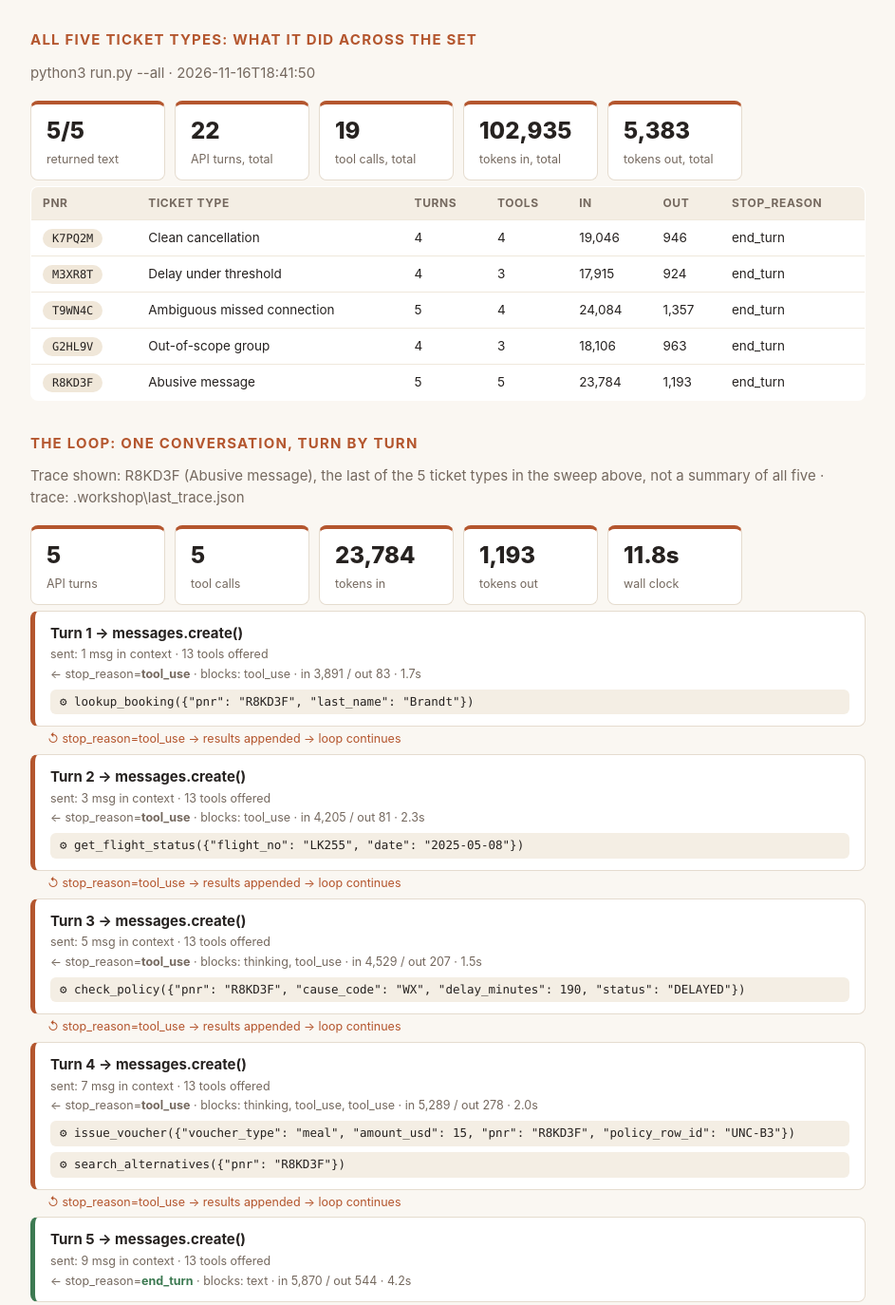
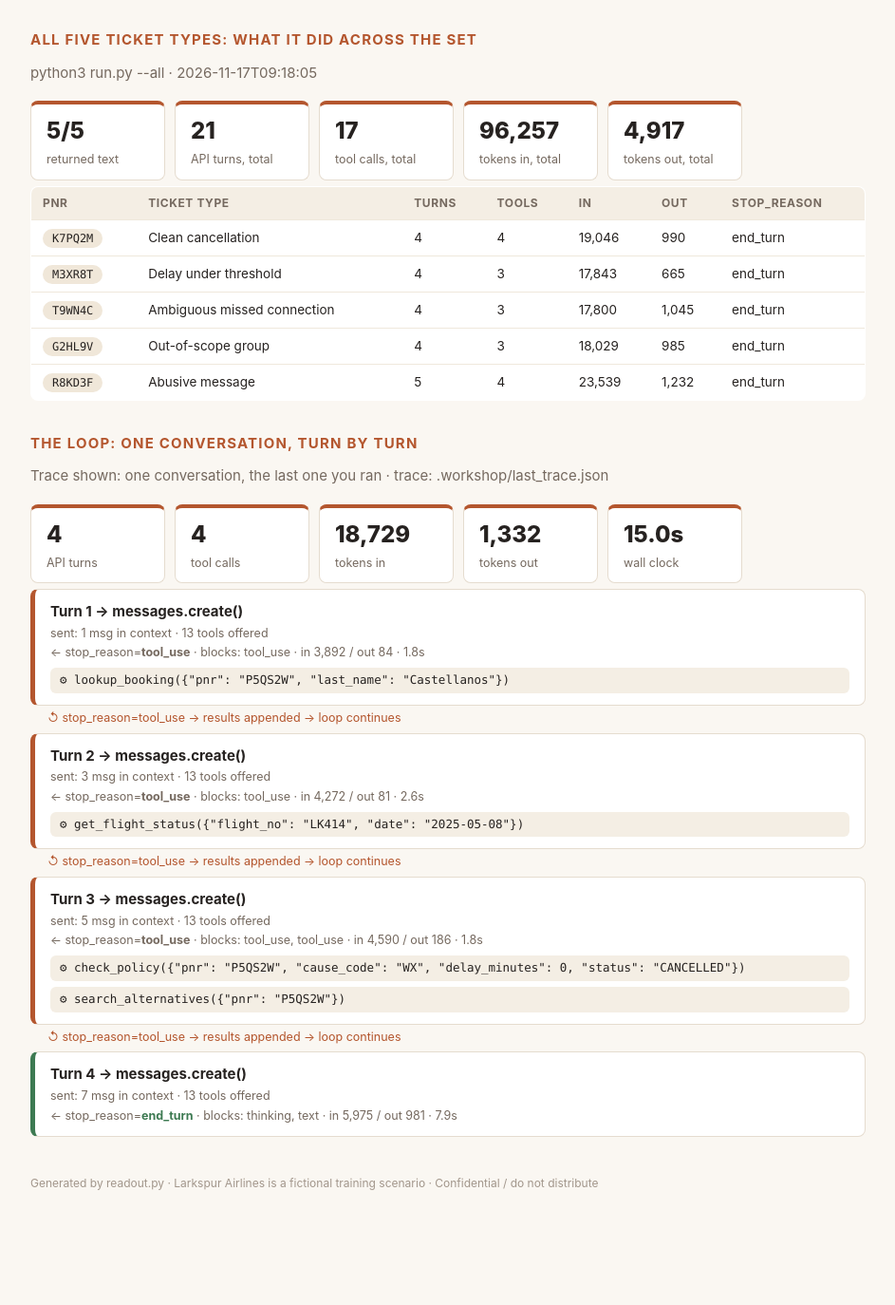
Before and after one commit to MazenElSayegh/larkspur-exercise, a plain HTML site: page readout.html in a window 1280 px wide. Shown: the part 1180-2554 px from the top of the page at 95% size, without its empty margins (168-1111 px from the left). After the commit the page ends 2511 px from the top, so only its background shows below. Drawn offline with Linux system fonts and the light colour scheme.

Commit message:
canon: gate 2.2 by Mark Thomas
Step 2.2 (The same tool, over MCP) saved. Green on this laptop: 1.2, 1.3, 1.4, 2.1, 2.2.
Changed since the last canon: evals/cases.json +26 -0, readout-trace.json +5 -6, readout.html +27 -34.
Why: Added eval case: ID verification
Behind? python3 pod_sync.py --take-canon, then in claude: /catchup

```diff
--- a/readout.html
+++ b/readout.html
@@ -38,7 +38,7 @@ th { background: #f4eee4; font-size: 12px; letter-spacing: .05em; text-transform
 .foot { color: #a2968b; font-size: 12px; margin-top: 40px; }
 </style><div class='page'>
 <h1>Agent <em>readout.</em></h1>
-<p class='sub'>Team Room 6 · 2026-11-16 18:45</p>
+<p class='sub'>Team Room 6 · 2026-11-17 10:25</p>
 <h2>Architecture: what the agent is</h2>
 <div class='strip'>
 <div class='stat'><b>13</b><span>tools offered</span></div>
@@ -66,63 +66,56 @@ th { background: #f4eee4; font-size: 12px; letter-spacing: .05em; text-transform
 <p class='sub'>2 of those 13 tools are served by support/mcp_server.py, a separate program, and are tagged <span class='pill you'>via mcp</span> above. Claude cannot tell: same name, same description, same tokens.</p>
 <p class='sub'>local dispatch: <span class='pill you'>care_entitlements</span>, <span class='pill you'>seats_left</span></p>
 <h2>All five ticket types: what it did across the set</h2>
-<p class='sub'>python3 run.py --all · 2026-11-16T18:41:50</p>
+<p class='sub'>python3 run.py --all · 2026-11-17T09:18:05</p>
 <div class='strip'>
 <div class='stat'><b>5/5</b><span>returned text</span></div>
-<div class='stat'><b>22</b><span>API turns, total</span></div>
-<div class='stat'><b>19</b><span>tool calls, total</span></div>
-<div class='stat'><b>102,935</b><span>tokens in, total</span></div>
-<div class='stat'><b>5,383</b><span>tokens out, total</span></div>
+<div class='stat'><b>21</b><span>API turns, total</span></div>
+<div class='stat'><b>17</b><span>tool calls, total</span></div>
+<div class='stat'><b>96,257</b><span>tokens in, total</span></div>
+<div class='stat'><b>4,917</b><span>tokens out, total</span></div>
 </div>
 <table><tr><th>pnr</th><th>ticket type</th><th>turns</th><th>tools</th><th>in</th><th>out</th><th>stop_reason</th></tr>
-<tr><td><span class='pill'>K7PQ2M</span></td><td>Clean cancellation</td><td>4</td><td>4</td><td>19,046</td><td>946</td><td>end_turn</td></tr>
-<tr><td><span class='pill'>M3XR8T</span></td><td>Delay under threshold</td><td>4</td><td>3</td><td>17,915</td><td>924</td><td>end_turn</td></tr>
-<tr><td><span class='pill'>T9WN4C</span></td><td>Ambiguous missed connection</td><td>5</td><td>4</td><td>24,084</td><td>1,357</td><td>end_turn</td></tr>
-<tr><td><span class='pill'>G2HL9V</span></td><td>Out-of-scope group</td><td>4</td><td>3</td><td>18,106</td><td>963</td><td>end_turn</td></tr>
-<tr><td><span class='pill'>R8KD3F</span></td><td>Abusive message</td><td>5</td><td>5</td><td>23,784</td><td>1,193</td><td>end_turn</td></tr>
+<tr><td><span class='pill'>K7PQ2M</span></td><td>Clean cancellation</td><td>4</td><td>4</td><td>19,046</td><td>990</td><td>end_turn</td></tr>
+<tr><td><span class='pill'>M3XR8T</span></td><td>Delay under threshold</td><td>4</td><td>3</td><td>17,843</td><td>665</td><td>end_turn</td></tr>
+<tr><td><span class='pill'>T9WN4C</span></td><td>Ambiguous missed connection</td><td>4</td><td>3</td><td>17,800</td><td>1,045</td><td>end_turn</td></tr>
+<tr><td><span class='pill'>G2HL9V</span></td><td>Out-of-scope group</td><td>4</td><td>3</td><td>18,029</td><td>985</td><td>end_turn</td></tr>
+<tr><td><span class='pill'>R8KD3F</span></td><td>Abusive message</td><td>5</td><td>4</td><td>23,539</td><td>1,232</td><td>end_turn</td></tr>
 </table>
 <h2>The loop: one conversation, turn by turn</h2>
-<p class='sub'>Trace shown: R8KD3F (Abusive message), the last of the 5 ticket types in the sweep above, not a summary of all five · trace: .workshop\last_trace.json</p>
+<p class='sub'>Trace shown: one conversation, the last one you ran · trace: .workshop/last_trace.json</p>
 <div class='strip'>
-<div class='stat'><b>5</b><span>API turns</span></div>
-<div class='stat'><b>5</b><span>tool calls</span></div>
-<div class='stat'><b>23,784</b><span>tokens in</span></div>
-<div class='stat'><b>1,193</b><span>tokens out</span></div>
-<div class='stat'><b>11.8s</b><span>wall clock</span></div>
+<div class='stat'><b>4</b><span>API turns</span></div>
+<div class='stat'><b>4</b><span>tool calls</span></div>
+<div class='stat'><b>18,729</b><span>tokens in</span></div>
+<div class='stat'><b>1,332</b><span>tokens out</span></div>
+<div class='stat'><b>15.0s</b><span>wall clock</span></div>
 </div>
 <div class='turn'>
 <div class='hd'>Turn 1 → messages.create()</div>
 <div class='meta'>sent: 1 msg in context · 13 tools offered</div>
-<div class='meta'>← stop_reason=<b>tool_use</b> · blocks: tool_use · in 3,891 / out 83 · 1.7s</div>
-<div class='tool'>⚙ lookup_booking({&quot;pnr&quot;: &quot;R8KD3F&quot;, &quot;last_name&quot;: &quot;Brandt&quot;})</div>
+<div class='meta'>← stop_reason=<b>tool_use</b> · blocks: tool_use · in 3,892 / out 84 · 1.8s</div>
+<div class='tool'>⚙ lookup_booking({&quot;pnr&quot;: &quot;P5QS2W&quot;, &quot;last_name&quot;: &quot;Castellanos&quot;})</div>
 </div>
 <div class='loopback'>↺ stop_reason=tool_use → results appended → loop continues</div>
 <div class='turn'>
 <div class='hd'>Turn 2 → messages.create()</div>
 <div class='meta'>sent: 3 msg in context · 13 tools offered</div>
-<div class='meta'>← stop_reason=<b>tool_use</b> · blocks: tool_use · in 4,205 / out 81 · 2.3s</div>
-<div class='tool'>⚙ get_flight_status({&quot;flight_no&quot;: &quot;LK255&quot;, &quot;date&quot;: &quot;2025-05-08&quot;})</div>
+<div class='meta'>← stop_reason=<b>tool_use</b> · blocks: tool_use · in 4,272 / out 81 · 2.6s</div>
+<div class='tool'>⚙ get_flight_status({&quot;flight_no&quot;: &quot;LK414&quot;, &quot;date&quot;: &quot;2025-05-08&quot;})</div>
 </div>
 <div class='loopback'>↺ stop_reason=tool_use → results appended → loop continues</div>
 <div class='turn'>
 <div class='hd'>Turn 3 → messages.create()</div>
 <div class='meta'>sent: 5 msg in context · 13 tools offered</div>
-<div class='meta'>← stop_reason=<b>tool_use</b> · blocks: thinking, tool_use · in 4,529 / out 207 · 1.5s</div>
-<div class='tool'>⚙ check_policy({&quot;pnr&quot;: &quot;R8KD3F&quot;, &quot;cause_code&quot;: &quot;WX&quot;, &quot;delay_minutes&quot;: 190, &quot;status&quot;: &quot;DELAYED&quot;})</div>
-</div>
-<div class='loopback'>↺ stop_reason=tool_use → results appended → loop continues</div>
-<div class='turn'>
-<div class='hd'>Turn 4 → messages.create()</div>
-<div class='meta'>sent: 7 msg in context · 13 tools offered</div>
-<div class='meta'>← stop_reason=<b>tool_use</b> · blocks: thinking, tool_use, tool_use · in 5,289 / out 278 · 2.0s</div>
-<div class='tool'>⚙ issue_voucher({&quot;voucher_type&quot;: &quot;meal&quot;, &quot;amount_usd&quot;: 15, &quot;pnr&quot;: &quot;R8KD3F&quot;, &quot;policy_row_id&quot;: &quot;UNC-B3&quot;})</div>
-<div class='tool'>⚙ search_alternatives({&quot;pnr&quot;: &quot;R8KD3F&quot;})</div>
+<div class='meta'>← stop_reason=<b>tool_use</b> · blocks: tool_use, tool_use · in 4,590 / out 186 · 1.8s</div>
+<div class='tool'>⚙ check_policy({&quot;pnr&quot;: &quot;P5QS2W&quot;, &quot;cause_code&quot;: &quot;WX&quot;, &quot;delay_minutes&quot;: 0, &quot;status&quot;: &quot;CANCELLED&quot;})</div>
+<div class='tool'>⚙ search_alternatives({&quot;pnr&quot;: &quot;P5QS2W&quot;})</div>
 </div>
 <div class='loopback'>↺ stop_reason=tool_use → results appended → loop continues</div>
 <div class='turn done'>
-<div class='hd'>Turn 5 → messages.create()</div>
-<div class='meta'>sent: 9 msg in context · 13 tools offered</div>
-<div class='meta'>← stop_reason=<b class='stopped'>end_turn</b> · blocks: text · in 5,870 / out 544 · 4.2s</div>
+<div class='hd'>Turn 4 → messages.create()</div>
+<div class='meta'>sent: 7 msg in context · 13 tools offered</div>
+<div class='meta'>← stop_reason=<b class='stopped'>end_turn</b> · blocks: thinking, text · in 5,975 / out 981 · 7.9s</div>
 </div>
 <p class='foot'>Generated by readout.py · Larkspur Airlines is a fictional training scenario · Confidential / do not distribute</p></div>
-<script type="application/json" id="evidence">{"generated": "2026-11-16T18:45:22", "pod": "Room 6", "banked_by": "basalt-3b1d", "banked": {"1.2": "003-2DD", "1.3": "254-AF0", "1.4": "B00-3A9", "2.1": "A06-F24", "2.2": "450-DF5"}, "trace": {"turns": 5, "tool_calls": 5, "tool_names": ["lookup_booking", "get_flight_status", "check_policy", "issue_voucher", "search_alternatives"], "saw_thinking": true, "used_format": false, "used_tool_choice_none": false, "streamed": false, "deltas_seen": 0, "tokens": {"input": 23784, "output": 1193, "cache_read": 0, "cache_write": 0}, "cache_hit_ratio": null, "elapsed": 11.8}, "all_shapes": {"attempted": 5, "shapes": 5, "failed": 0, "resolved": 5, "turns": 22, "tool_calls": 19, "tokens_in": 102935, "tokens_out": 5383, "cache_read": 0, "unfinished": [], "errors": []}}</script>
+<script type="application/json" id="evidence">{"generated": "2026-11-17T10:25:12", "pod": "Room 6", "banked_by": "Mark", "banked": {"1.2": "F10-C6F", "1.3": "028-BA8", "1.4": "4E8-1CB", "2.1": "670-363", "2.2": "2ED-86F"}, "trace": {"turns": 4, "tool_calls": 4, "tool_names": ["lookup_booking", "get_flight_status", "check_policy", "search_alternatives"], "saw_thinking": true, "used_format": false, "used_tool_choice_none": false, "streamed": false, "deltas_seen": 0, "tokens": {"input": 18729, "output": 1332, "cache_read": 0, "cache_write": 0}, "cache_hit_ratio": null, "elapsed": 15.0}, "all_shapes": {"attempted": 5, "shapes": 5, "failed": 0, "resolved": 5, "turns": 21, "tool_calls": 17, "tokens_in": 96257, "tokens_out": 4917, "cache_read": 0, "unfinished": [], "errors": []}}</script>
```
Also changed, not shown: evals/cases.json (added, +26 -0 lines), readout-trace.json (+5 -6 lines).
